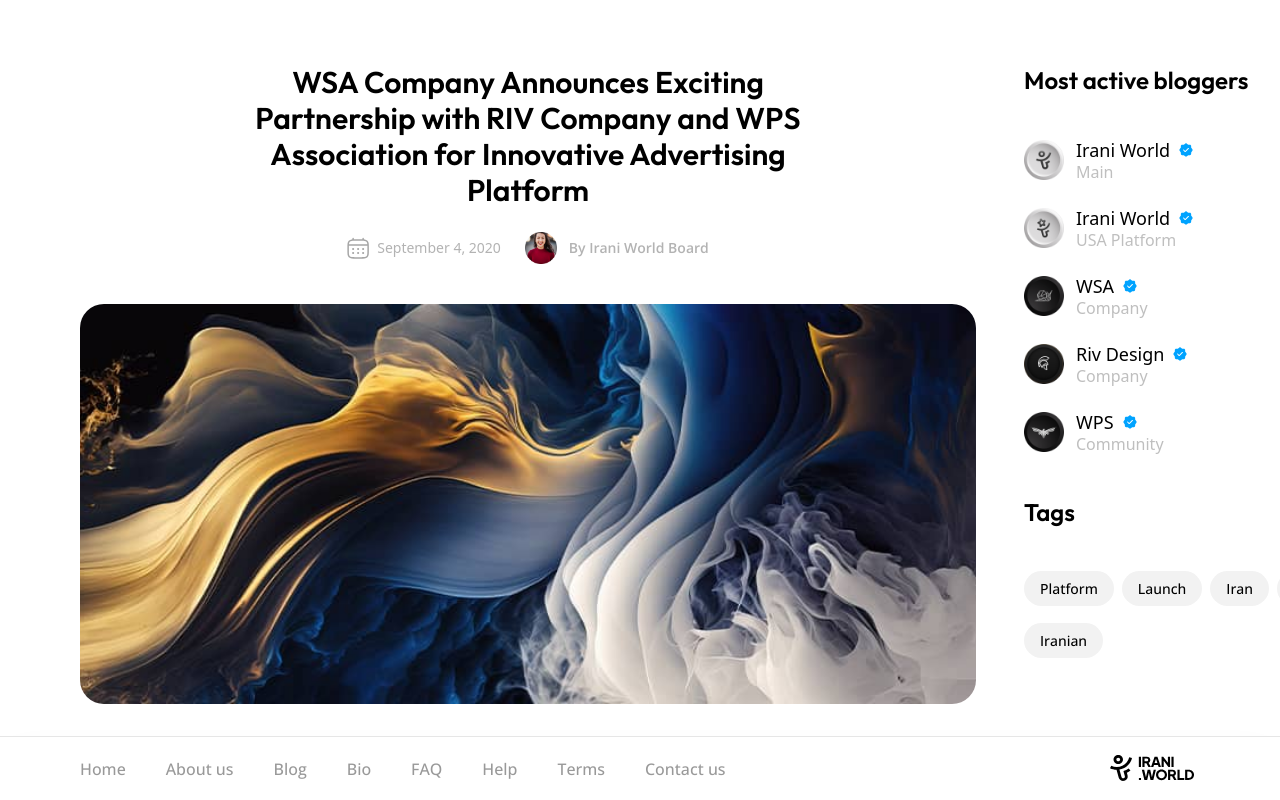
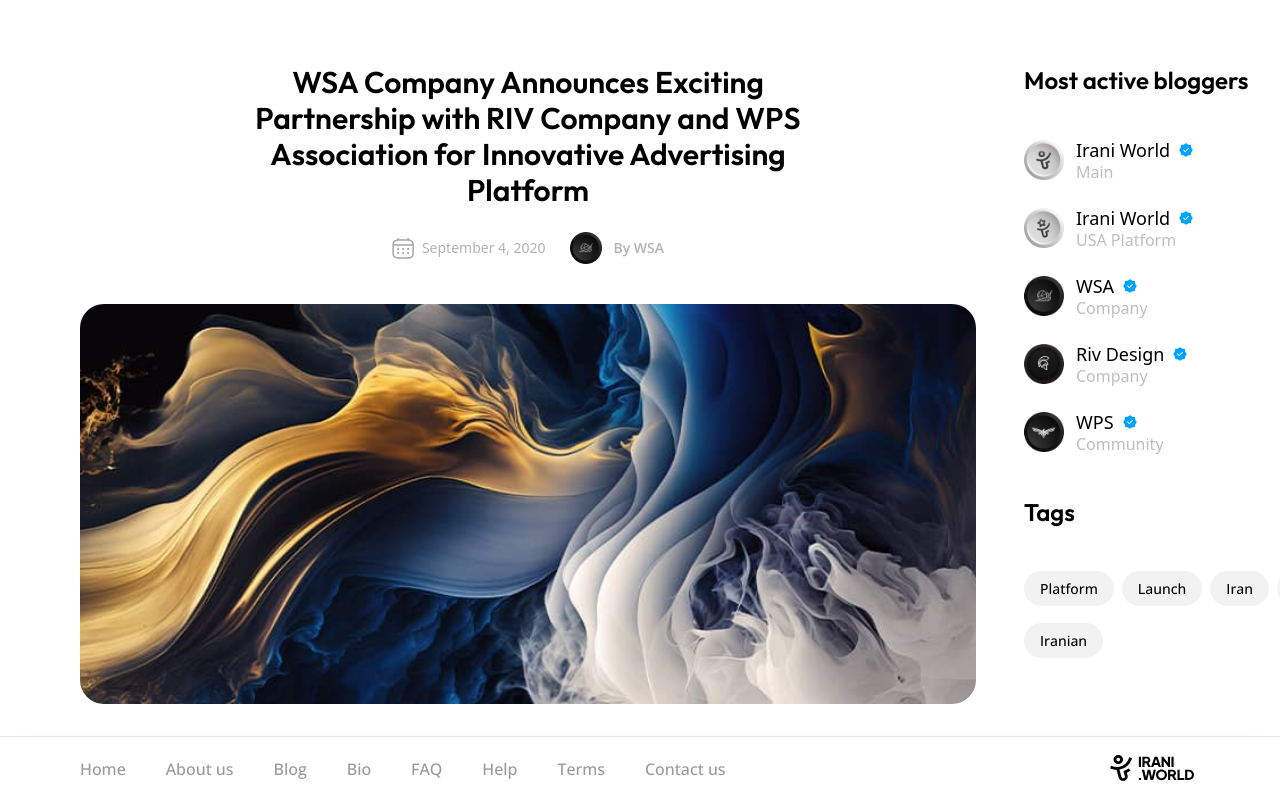
Before and after one commit to MiladDevarts/irani-world, a Next.js app: page /blog/wsa-riv-wps-partnership-innovative-ad-platform in a window 1280 px wide. Built offline with nearby package versions, Linux system fonts and the light colour scheme.

Commit message:
fix: edit meta data

```diff
--- a/app/blog/vision-of-irani-usa/page.tsx
+++ b/app/blog/vision-of-irani-usa/page.tsx
@@ -9,7 +9,7 @@
 import BlogCardM from "@/components/Blog/BlogCardM";
 
 export const metadata: Metadata = {
-  title: "invest time in the Irani.World platform",
+  title: "Crafting the Vision of Irani USA from Idea to Reality",
   description: "",
 };
 
@@ -251,7 +251,7 @@
           <div className="w-full flex flex-col mt-20 mb-2">
             <div className="w-full flex gap-x-4">
               <BlogCardM
-              url={"blog/what-is-irani-world"}
+                url={"blog/what-is-irani-world"}
                 classes={"lg:my-10 lg:w-1/2"}
                 readingTime={"6 min read"}
                 title={"What is the Irani.World platform"}
@@ -265,7 +265,7 @@
                 info={false}
               />
               <BlogCardM
-              url={"/"}
+                url={"/"}
                 classes={"lg:my-10 lg:w-1/2"}
                 readingTime={"3 min read"}
                 title={
@@ -322,7 +322,7 @@
                 Tags
               </h3>
               <div className="max-w-sm flex items-center flex-wrap gap-x-2 gap-y-3">
-              <Tag title={"USA"} />
+                <Tag title={"USA"} />
                 <Tag title={"Irani_USA"} />
                 <Tag title={"Irani_World"} />
                 <Tag title={"Vision"} />
--- a/app/blog/what-is-irani-world/page.tsx
+++ b/app/blog/what-is-irani-world/page.tsx
@@ -1,6 +1,4 @@
-"use client"
-
-import React from "react";
+import { Metadata } from "next";
 
 import { ActiveBlogger, Tag } from "@/components/Sidebar";
 
@@ -8,7 +6,10 @@
 import Link from "next/link";
 import BlogCardM from "@/components/Blog/BlogCardM";
 
-
+export const metadata: Metadata = {
+  title: "What is the Irani.World platform?",
+  description: "",
+};
 
 const page = () => {
 
--- a/app/blog/wsa-riv-wps-partnership-innovative-ad-platform/page.tsx
+++ b/app/blog/wsa-riv-wps-partnership-innovative-ad-platform/page.tsx
@@ -9,7 +9,7 @@
 import BlogCardM from "@/components/Blog/BlogCardM";
 
 export const metadata: Metadata = {
-  title: "invest time in the Irani.World platform",
+  title: "WSA Riv WPS Partnership Innovative AD Platform",
   description: "",
 };
 
@@ -67,9 +67,9 @@
                 September 4, 2020
               </div>
               <div className="flex items-center gap-x-3">
-                <img className="w-8" src="/images/avatar/1.png" alt="" />
+                <img className="w-8" src="/images/bloggers/wsa.png" alt="" />
                 <h1 className="text-sm font-semibold font-opensans flex flex-col items-start">
-                  By Irani World Board
+                  By WSA
                 </h1>
               </div>
             </div>
```
